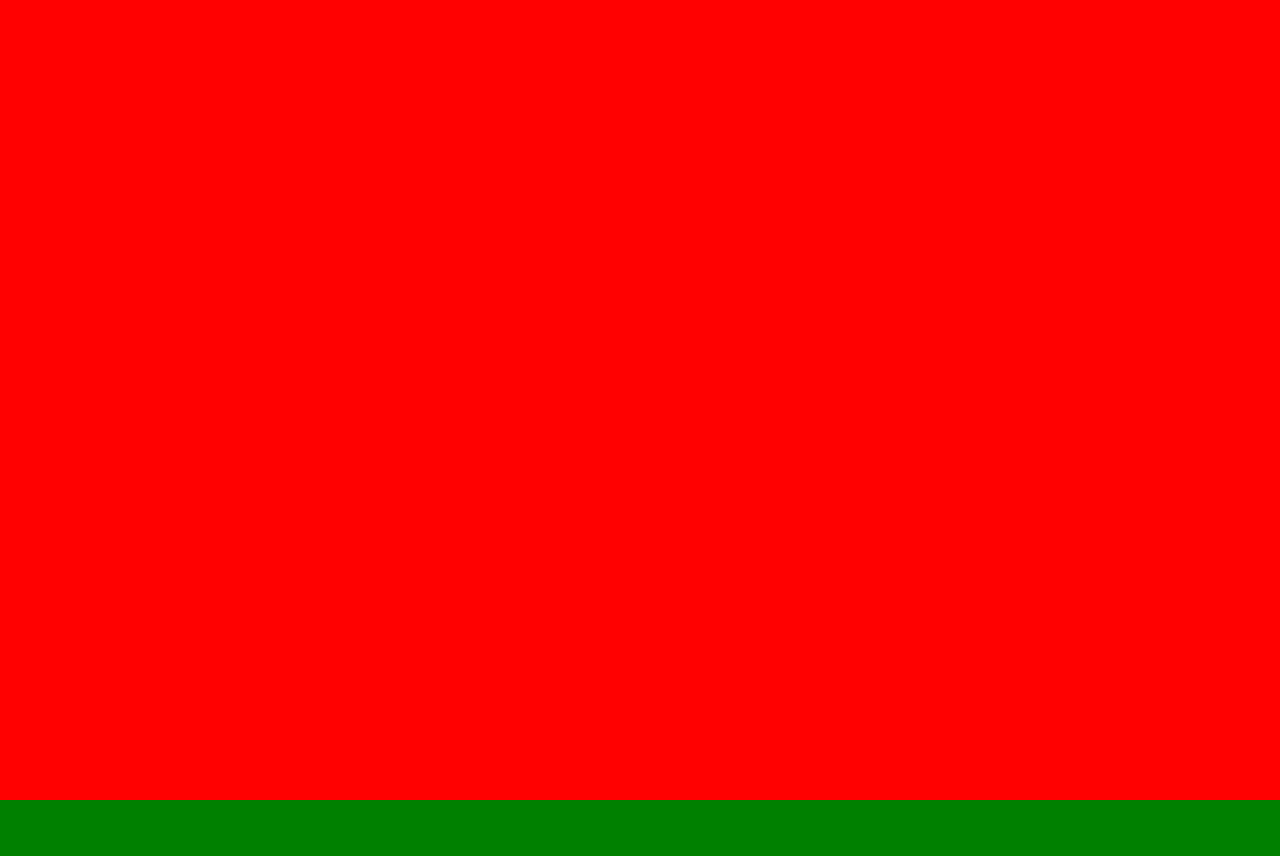
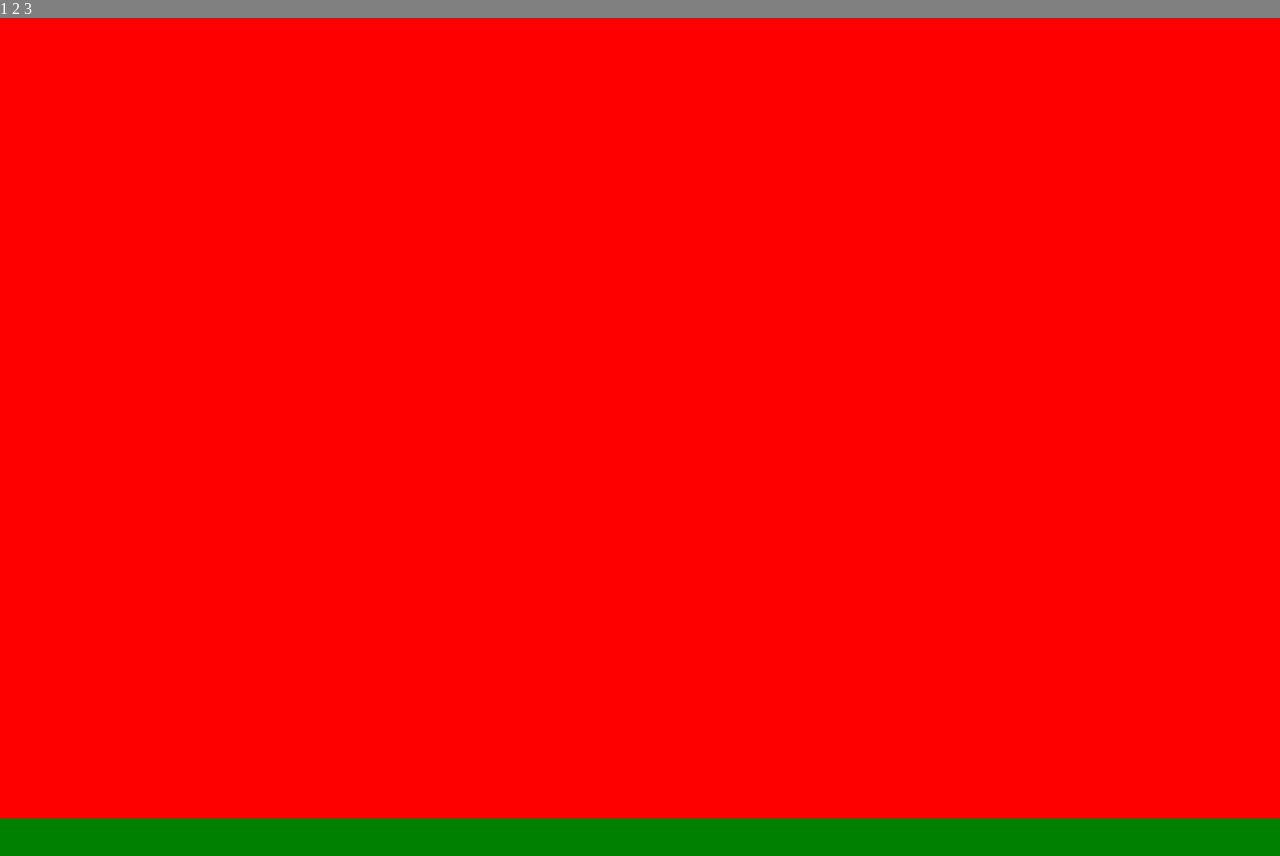
Before and after one commit to Lucarbone96/htmlcss-shoes, a plain HTML site: page index.html in a window 1280 px wide. Shown: the top 856 px of the page. Drawn offline with Linux system fonts and the light colour scheme.

Commit message:
prima struttura nav

```diff
--- a/asset/style.css
+++ b/asset/style.css
@@ -18,3 +18,18 @@
     height: 100vh;
     background-color: yellow;
 }
+
+header{
+    background-color: gray;
+
+}
+
+nav ul li{
+    display: inline-block;
+    list-style-type: none;
+}
+
+nav ul li a{
+    text-decoration: none;
+    color: white;
+}
--- a/index.html
+++ b/index.html
@@ -8,6 +8,25 @@
     <title>Shoes</title>
 </head>
 <body>
+ <header>
+
+  <div class="barra">
+    <nav>
+        <ul>
+         <li>
+          <a href="#">1</a>
+         </li>
+         <li>
+          <a href="#">2</a>
+         </li>
+         <li>
+          <a href="#">3</a>
+         </li>
+        </ul>
+    </nav>
+  </div>
+
+ </header>
  <div class="fullred">
 
  </div>
```
